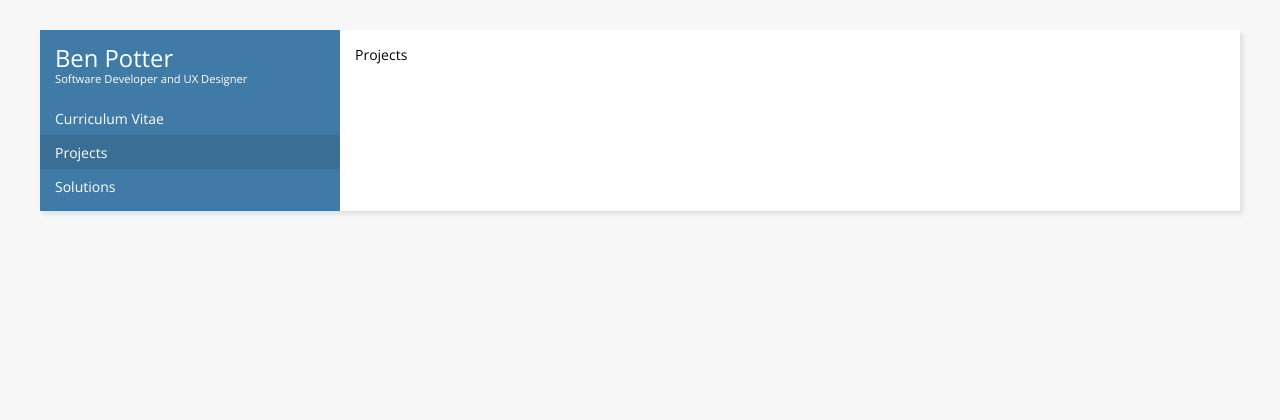
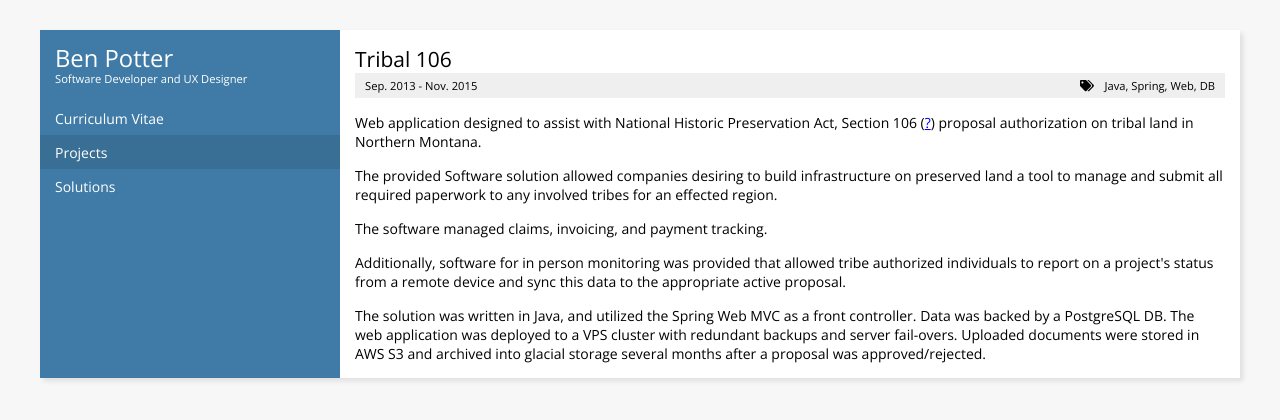
Before and after one commit to zigzaggin/my-cv, a Vue app: page /my-cv/projects in a window 1280 px wide. Shown: the top 420 px of the page. Built offline with nearby package versions, Linux system fonts and the light colour scheme.

Commit message:
Working on projects section

```diff
--- a/package.json
+++ b/package.json
@@ -8,7 +8,12 @@
     "lint": "vue-cli-service lint"
   },
   "dependencies": {
+    "@fortawesome/fontawesome-svg-core": "^1.2.14",
+    "@fortawesome/free-regular-svg-icons": "^5.7.1",
+    "@fortawesome/free-solid-svg-icons": "^5.7.1",
+    "@fortawesome/vue-fontawesome": "^0.1.5",
     "babel-runtime": "^6.26.0",
+    "lodash": "^4.17.11",
     "vue": "^2.5.22",
     "vue-router": "^3.0.2"
   },
--- a/src/App.vue
+++ b/src/App.vue
@@ -35,17 +35,34 @@
         font-size: 14px;
     }
 
+    h1, h2, h3, h4, h5, h6 {
+        font-weight: 300;
+    }
+
+    h1 {
+        font-size: 1.4em;
+    }
+
+    h2 {
+        font-size: 1.3em;
+    }
+
+    h3 {
+        font-size: 1.2em;
+    }
+
     #app {
         max-width: 1200px;
         margin: 30px auto;
         background: white;
-        box-shadow: 3px 3px 5px rgba(0,0,0,.1);
+        box-shadow: 3px 3px 5px rgba(0, 0, 0, .1);
         display: flex;
         .rail-wrapper {
             width: 300px;
             display: flex;
         }
         .page-wrapper {
+            width: 100%;
             height: 100%;
             padding: 15px;
         }
--- /dev/null
+++ b/src/components.js
@@ -0,0 +1,31 @@
+import Vue from 'vue'
+import upperFirst from 'lodash/upperFirst'
+import camelCase from 'lodash/camelCase'
+
+const requireComponent = require.context(
+    './components',
+    false,
+    /\.(vue|js)$/
+);
+
+requireComponent.keys().forEach(fileName => {
+    // Get component config
+    const componentConfig = requireComponent(fileName);
+
+    // Get PascalCase name of component
+    const componentName = upperFirst(
+        camelCase(
+            // Strip the leading `./` and extension from the filename
+            fileName.replace(/^\.\/(.*)\.\w+$/, '$1')
+        )
+    );
+
+    // Register component globally
+    Vue.component(
+        componentName,
+        // Look for the component options on `.default`, which will
+        // exist if the component was exported with `export default`,
+        // otherwise fall back to module's root.
+        componentConfig.default || componentConfig
+    )
+});
--- /dev/null
+++ b/src/components/Entry.vue
@@ -0,0 +1,77 @@
+<template>
+    <div class="entry">
+        <div class="header" @click="toggleShow">
+            <h2>{{title}}</h2>
+            <div class="meta">
+                <span>{{meta}}</span>
+                <span class="tags"><fai class="icon" icon="tags"></fai>{{tags}}</span>
+            </div>
+        </div>
+        <div class="ellipse">
+            <slot></slot>
+        </div>
+    </div>
+</template>
+
+<script>
+    import {library} from "@fortawesome/fontawesome-svg-core"
+    import {faTags} from "@fortawesome/free-solid-svg-icons";
+
+    library.add(faTags);
+
+    export default {
+        name: "entry",
+        props: {
+            title: {},
+            meta: {},
+            tags: {}
+        },
+        data() {
+            return {
+                show: false
+            }
+        },
+        methods: {
+            toggleShow() {
+                this.show = !this.show;
+            }
+        }
+    }
+</script>
+
+<style lang="scss" scoped>
+    .entry {
+        width: 100%;
+    }
+
+    .header {
+        cursor: pointer;
+        margin-bottom: 15px;
+        h2 {
+            font-size: 1.5em;
+        }
+        .meta {
+            background: #efefef;
+            padding: 5px 10px;
+            font-size: .8em;
+            width: 100%;
+        }
+        .tags {
+            float: right;
+            .icon {
+                display: inline-block;
+                margin-right: 10px;
+            }
+        }
+    }
+
+    .ellipse {
+        ul, ol {
+            list-style-position: inside;
+            margin-left: 20px;
+        }
+        * + * {
+            margin-top: 15px;
+        }
+    }
+</style>
--- a/src/components/Rail.vue
+++ b/src/components/Rail.vue
@@ -30,7 +30,7 @@
     .rail {
         padding: 15px;
         background: #3f7ba6;
-        width: 100%;
+        width: 300px;
         height: 100%;
         color: white;
     }
--- a/src/pages/Projects.vue
+++ b/src/pages/Projects.vue
@@ -1,6 +1,29 @@
 <template>
-    <div>
-        Projects
+    <div class="projects-page">
+        <entry title="Tribal 106" meta="Sep. 2013 - Nov. 2015" tags="Java, Spring, Web, DB">
+            <p>
+                Web application designed to assist with National Historic Preservation Act, Section 106 (<a
+                    href="https://www.nps.gov/history/tribes/Documents/106.pdf">?</a>)
+                proposal authorization on tribal land in Northern Montana.
+            </p>
+            <p>
+                The provided Software solution allowed companies desiring to build infrastructure on preserved land
+                a tool to manage and submit all required paperwork to any involved tribes for an effected region.
+            </p>
+            <p>
+                The software managed claims, invoicing, and payment tracking.
+            </p>
+            <p>
+                Additionally, software for in person monitoring was provided that allowed tribe authorized individuals
+                to report on a project's status from a remote device and sync this data to the appropriate active proposal.
+            </p>
+            <p>
+                The solution was written in Java, and utilized the Spring Web MVC as a front controller. Data was backed
+                by a PostgreSQL DB. The web application was deployed to a VPS cluster with redundant backups and server
+                fail-overs. Uploaded documents were stored in AWS S3 and archived into glacial storage several months
+                after a proposal was approved/rejected.
+            </p>
+        </entry>
     </div>
 </template>
 
```
Also changed, not shown: src/main.js (+7 -0 lines), 2 other files (tests, documents, lock files or other folders).
